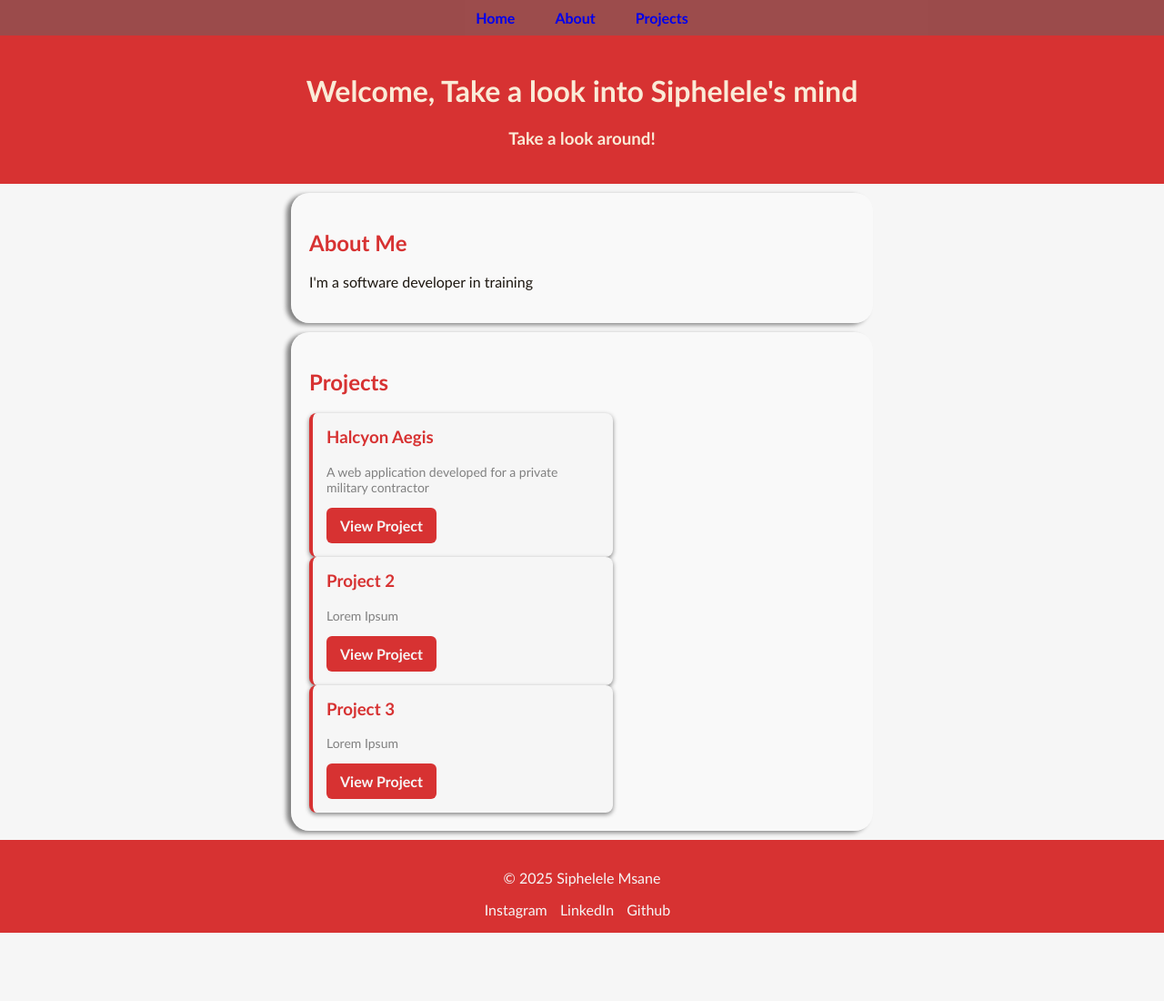
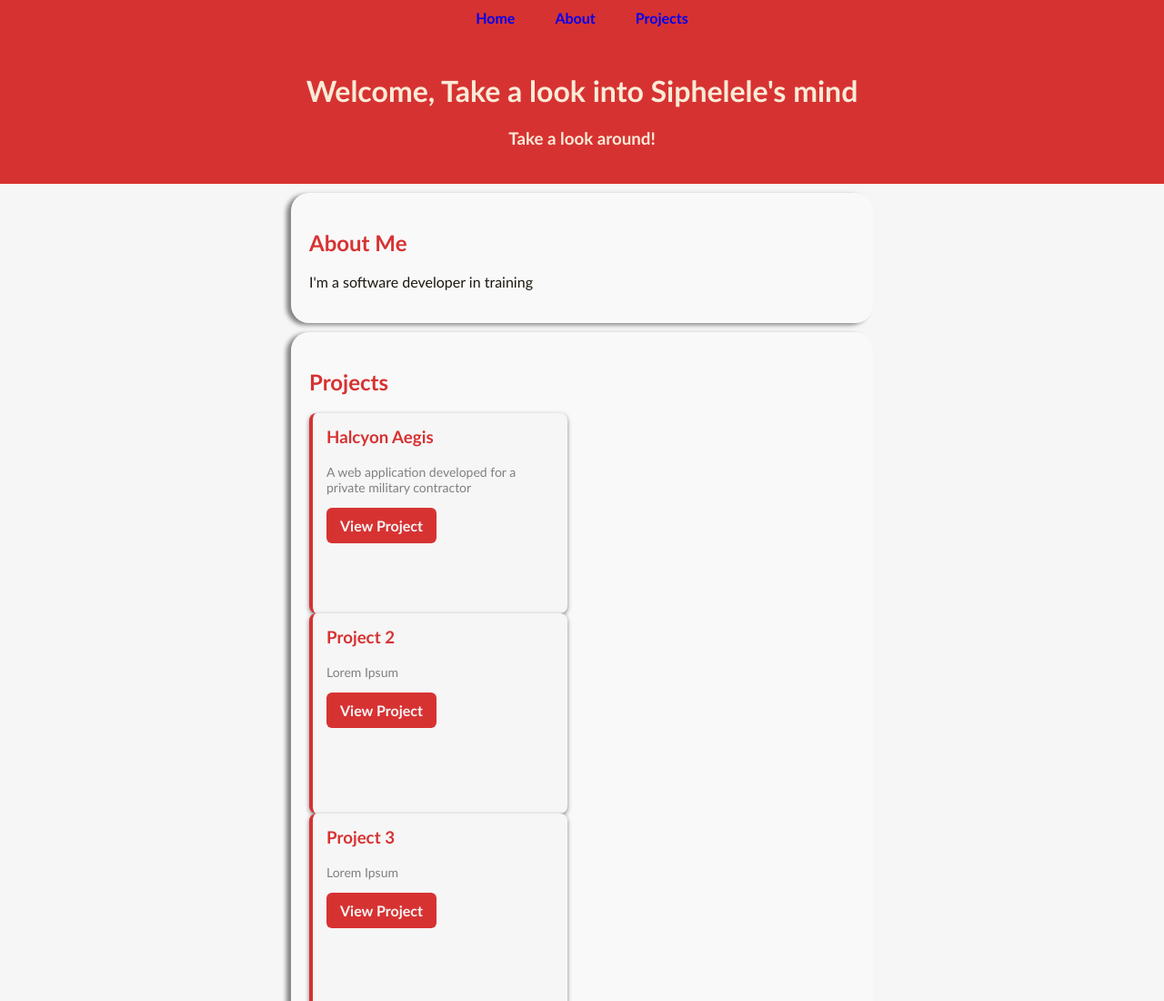
Before and after one commit to Devcon-one/Portfolio-website, a plain HTML site: page index.html in a window 1280 px wide. Shown: the top 1100 px of the page at 91% size. Before the commit the page ends 1025 px from the top, so only its background shows below. Drawn offline with Linux system fonts and the light colour scheme.

Commit message:
added card identifiers

```diff
--- a/index.html
+++ b/index.html
@@ -28,7 +28,7 @@
     <section class="Projects">
         <h2>Projects</h2>
         <div class="Project-list">
-            <div class="project-card">
+            <div class="project-card" id="card1">
                 <h3> Halcyon Aegis </h3>
                 <p>A web application developed
                     for a private military contractor
@@ -36,14 +36,14 @@
                 <a href="#" target="blank">View Project</a>
             </div>
 
-            <div class="project-card">
+            <div class="project-card" id="card2">
                 <h3> Project 2 </h3>
                 <p>Lorem Ipsum
                 </p>
                 <a href="#" target="blank">View Project</a>
             </div>
 
-            <div class="project-card">
+            <div class="project-card" card="card3">
                 <h3> Project 3 </h3>
                 <p>Lorem Ipsum
                 </p>
--- a/style.css
+++ b/style.css
@@ -64,7 +64,8 @@ footer{
     border-left: 4px solid #d73232;
     padding: 15px;
     border-radius: 8px;
-    width: 300px;
+    width: 250px;
+    height: 190px;
     box-shadow: 0 2px 5px rgba(0, 0, 0, 0.473);
     transition: transform 0.2s;
 }
@@ -100,7 +101,7 @@ footer{
 }
 
 nav{
-    background-color: #770808b6;
+    background-color: #d73232;
     position: sticky;
     top: 0;
     z-index: 1000;
@@ -114,7 +115,6 @@ nav{
     padding: 10px 100px;
     margin: 0;
     gap:20px;
-
 }
 
 .navbar >li > a{
@@ -126,5 +126,6 @@ nav{
 }
 
 .navbar > li > a:hover{
-    background-color: #d94210e4;
+    background-color: #790000e4;
+
 }
```
